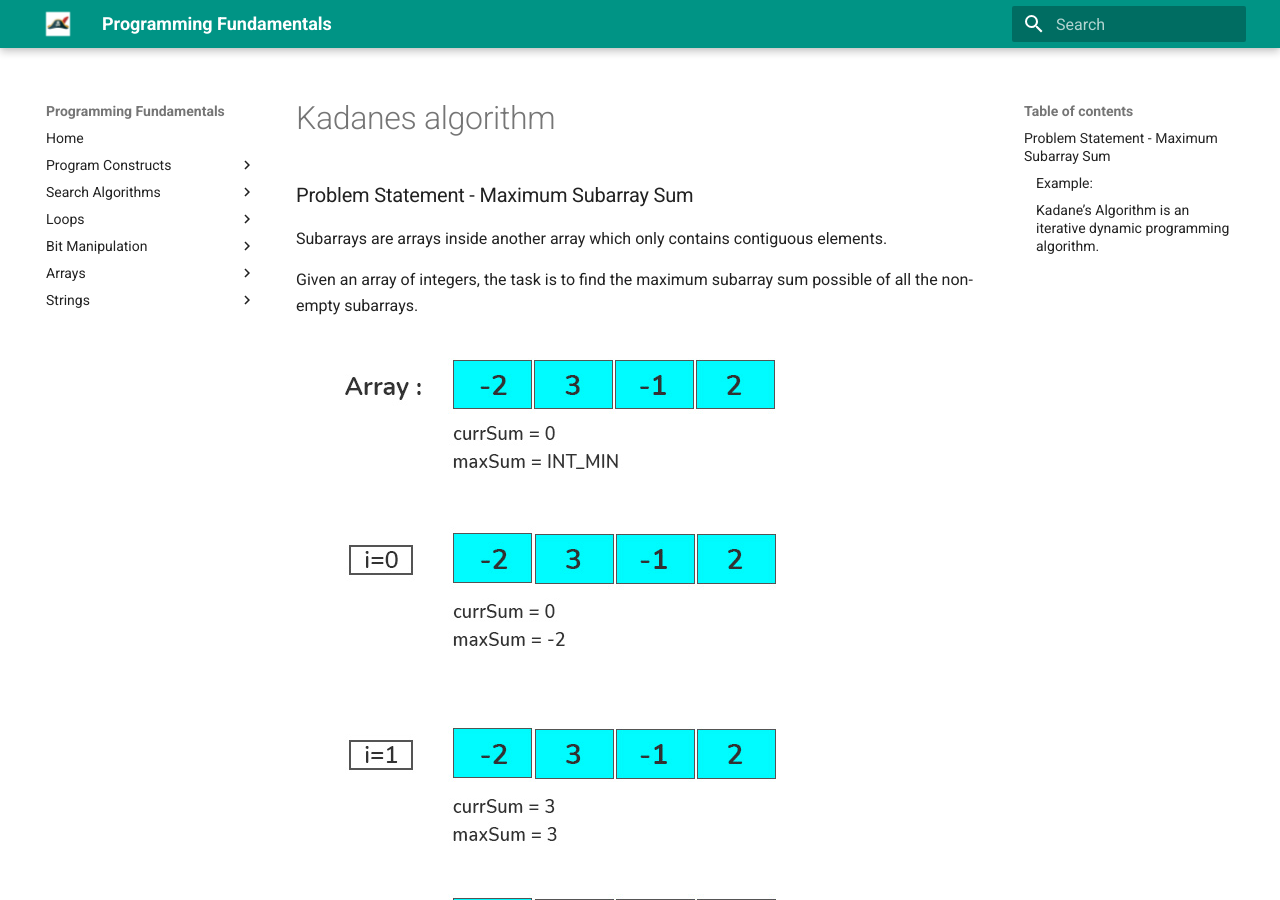
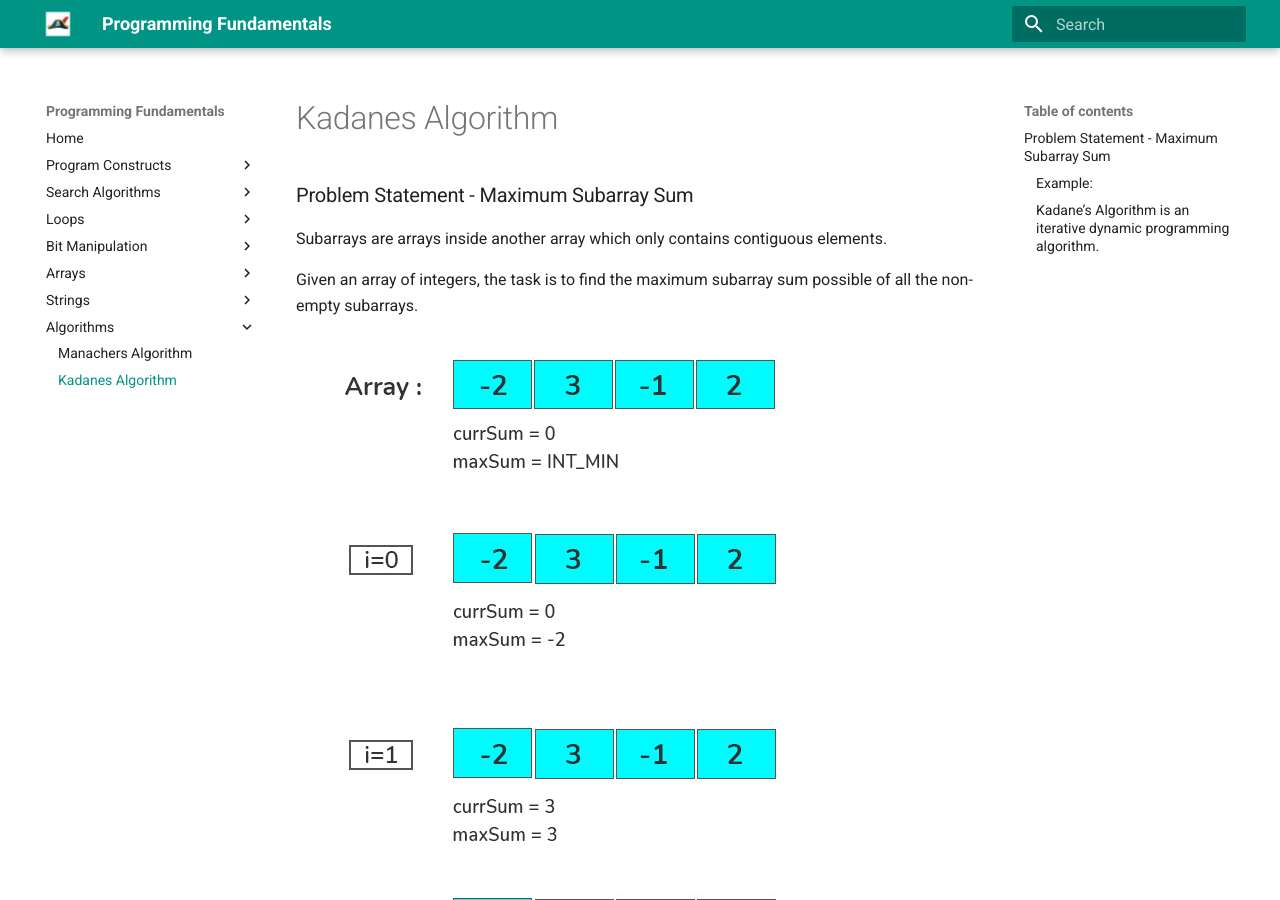
Before and after one commit to santosh-1987/programming-fundamentals, an MkDocs documentation site: the page built from docs/algorithms/kadanes_algorithm.md, in a window 1280 px wide and 900 px high. Built offline with MkDocs 1.6.1 and Material for MkDocs 9.7.7, drawn with Linux system fonts in a browser that asks for light colours; the version menu is left out.

Commit message:
Added Algorithms

```diff
--- a/mkdocs.yml
+++ b/mkdocs.yml
@@ -32,6 +32,9 @@
       - Sorting Introduction: arrays/sorting.md
   - Strings:
       - Introduction: strings/introduction.md
+  - Algorithms:
+      - Manachers Algorithm: algorithms/manachers_algorithm.md
+      - Kadanes Algorithm: algorithms/kadanes_algorithm.md
 # Configuration
 theme:
   name: material
```
Also changed, not shown: docs/index.md (+6 -3 lines).
